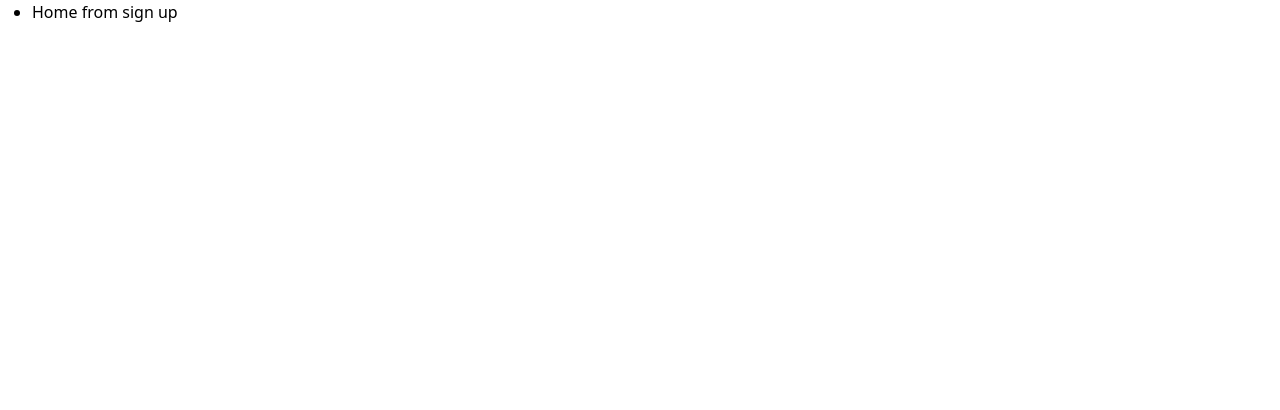
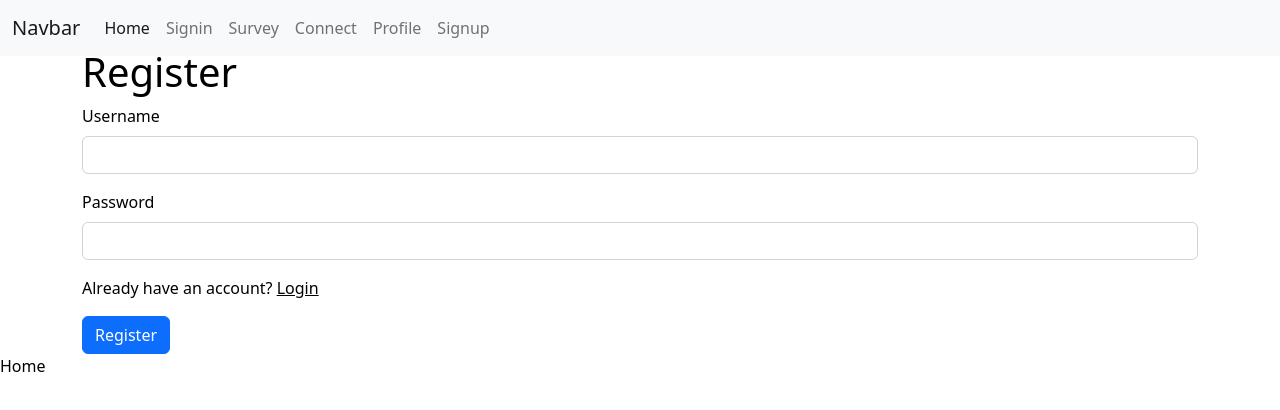
Before and after one commit to Haydebug/t9hack2023, a Next.js app in the folder newAp/ourhackathon/: page /signup/signup in a window 1280 px wide. Shown: the top 410 px of the page. Built offline with nearby package versions, Linux system fonts and the light colour scheme.

Commit message:
Simple sign up and sign in

```diff
--- a/newAp/ourhackathon/src/pages/signup/signup.tsx
+++ b/newAp/ourhackathon/src/pages/signup/signup.tsx
@@ -1,12 +1,36 @@
 import Link from 'next/link'
+import React from "react";
+import {NavBar} from "@/component/navbar";
 
 function Home() {
   return (
-    <ul>
-      <li>
-        <Link href="/">Home from sign up</Link>
-      </li>
-    </ul>
+      <div>
+        <NavBar />
+
+          <div className="container text-black mt-5">
+              <div>
+                  <h1>Register</h1>
+                  <form action="/register" method="POST">
+                      <div className="mb-3">
+                          <label htmlFor="InputUsername" className="form-label">Username</label>
+                          <input type="Username" className="form-control" name="username" id="username"
+                                 aria-describedby="usernameHelp" required/>
+                      </div>
+                      <div className="mb-3">
+                          <label htmlFor="InputPassword" className="form-label">Password</label>
+                          <input type="password" className="form-control" name="password" id="password"
+                                 aria-describedby="passwordHelp" required/>
+                      </div>
+                      <p>Already have an account? <a href='/signin/signin'><u>Login</u></a>
+                      </p>
+                      <button type="submit" className="btn btn-primary">Register</button>
+                  </form>
+              </div>
+          </div>
+
+
+          <a className="nav-link active" aria-current="page" href="/">Home</a>
+      </div>
   )
 }
 
```
Also changed, not shown: newAp/ourhackathon/src/pages/signin/signin.tsx (+26 -6 lines).
